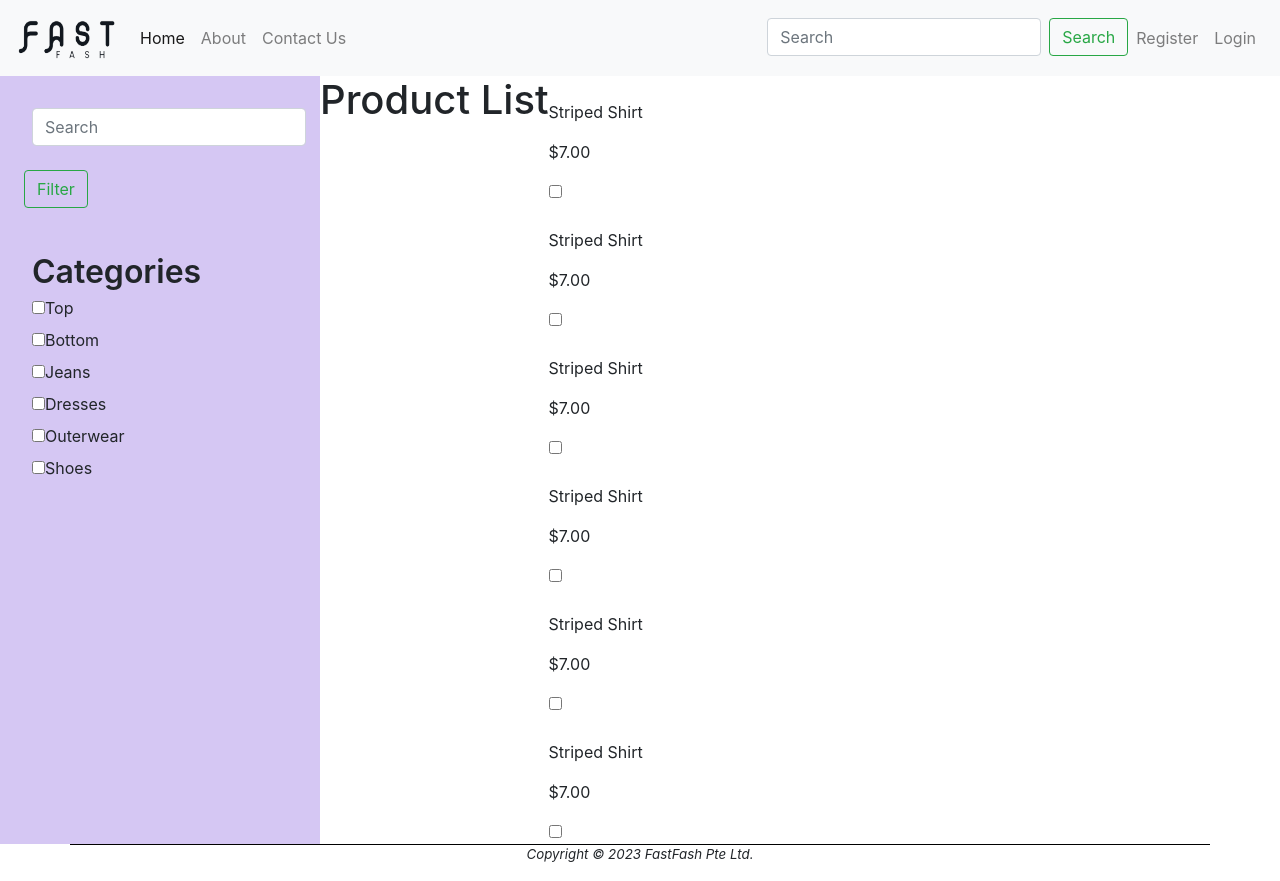
After one commit to ivanpyw1999/INF1005Websys, a PHP site: page /Pages/ProductList.php in a window 1280 px wide. The commit adds this page. Run offline with PHP 8.4, Linux system fonts and the light colour scheme.

Commit message:
added product page

```diff
--- /dev/null
+++ b/INF1005Project/Pages/ProductList.php
@@ -0,0 +1,326 @@
+<!DOCTYPE html>
+<!--
+Click nbfs://nbhost/SystemFileSystem/Templates/Licenses/license-default.txt to change this license
+Click nbfs://nbhost/SystemFileSystem/Templates/Other/html.html to edit this template
+-->
+<html lang="en">
+    <head>
+        <link rel="stylesheet"
+              href="https://stackpath.bootstrapcdn.com/bootstrap/4.4.1/css/bootstrap.min.css"
+              integrity=
+              "sha384-Vkoo8x4CGsO3+Hhxv8T/Q5PaXtkKtu6ug5TOeNV6gBiFeWPGFN9MuhOf23Q9Ifjh"
+              crossorigin="anonymous">
+
+        <link rel="stylesheet" href="css/main.css">
+        <link rel="stylesheet" href="../css/products.css">
+        <!--jQuery-->
+        <script defer
+                src="https://code.jquery.com/jquery-3.4.1.min.js"
+                integrity="sha256-CSXorXvZcTkaix6Yvo6HppcZGetbYMGWSFlBw8HfCJo="
+                crossorigin="anonymous">
+        </script>
+        <!--Bootstrap JS-->
+        <script defer
+                src="https://stackpath.bootstrapcdn.com/bootstrap/4.4.1/js/bootstrap.bundle.min.js"
+                integrity="sha384-6khuMg9gaYr5AxOqhkVIODVIvm9ynTT5J4V1cfthmT+emCG6yVmEZsRHdxlotUnm"
+                crossorigin="anonymous">
+        </script>
+        <!-- Custom JS -->
+        <script defer src="js/main.js"></script>
+
+        <title>FastFash</title>
+        <meta charset="UTF-8">
+        <meta name="viewport" content="width=device-width, initial-scale=1.0">
+    </head>
+
+    <body>
+        <?php
+        include "nav.inc.php";
+        ?>
+
+
+
+        <main class ="productlistmain">
+            <div class='productlistdiv'>
+
+                <div class="productbodydiv">
+                    <div class="productfilterdiv">
+                        <div class="searchfilterdiv">
+                            <form class="form-inline searchfilterform">
+                                <div class="searchinputdiv">
+                                    <input class="form-control mr-sm-2 searchinput" type="search" placeholder="Search" aria-label="Search">
+                                </div>
+                                <div class="searchbtndiv">
+                                    <button class="btn btn-outline-success my-2 my-sm-0 searchbtn" type="submit">Filter</button>
+                                </div>
+
+
+                            </form>
+                        </div>
+
+                        <div class="filtersdiv">
+                            <div class="filtercatdiv">
+                                <div class="filtercattxtdiv">
+                                    <p class="filtercattxt">Categories</p>
+                                </div>
+
+                                <div class="filtercatcheckdiv">
+                                    <form class="filtercatcheck">
+
+                                        <div class="filtercatoptiondiv">
+                                            <div class="filtercatboxdiv">
+                                                <input class="filtercatoption" type="checkbox">
+                                            </div>
+                                            <div class="filterboxtxtdiv">
+                                                <label class="filterboxtxt">Top</label>
+                                            </div>
+
+                                        </div>
+
+                                        <div class="filtercatoptiondiv">
+                                            <div class="filtercatboxdiv">
+                                                <input class="filtercatoption" type="checkbox">
+                                            </div>
+                                            <div class="filterboxtxtdiv">
+                                                <label class="filterboxtxt">Bottom</label>
+                                            </div>
+
+                                        </div>
+
+                                        <div class="filtercatoptiondiv">
+                                            <div class="filtercatboxdiv">
+                                                <input class="filtercatoption" type="checkbox">
+                                            </div>
+                                            <div class="filterboxtxtdiv">
+                                                <label class="filterboxtxt">Jeans</label>
+                                            </div>
+
+                                        </div>
+
+                                        <div class="filtercatoptiondiv">
+                                            <div class="filtercatboxdiv">
+                                                <input class="filtercatoption" type="checkbox">
+                                            </div>
+                                            <div class="filterboxtxtdiv">
+                                                <label class="filterboxtxt">Dresses</label>
+                                            </div>
+
+                                        </div>
+
+                                        <div class="filtercatoptiondiv">
+                                            <div class="filtercatboxdiv">
+                                                <input class="filtercatoption" type="checkbox">
+                                            </div>
+                                            <div class="filterboxtxtdiv">
+                                                <label class="filterboxtxt">Outerwear</label>
+                                            </div>
+
+                                        </div>
+
+                                        <div class="filtercatoptiondiv">
+                                            <div class="filtercatboxdiv">
+                                                <input class="filtercatoption" type="checkbox">
+                                            </div>
+                                            <div class="filterboxtxtdiv">
+                                                <label class="filterboxtxt">Shoes</label>
+                                            </div>
+
+                                        </div>
+                                    </form>
+
+                                </div>
+
+                            </div>
+                        </div>
+                    </div>
+                    <div class="productlistdiv">
+                        <div class="productheaderdiv">
+                            <h1 class="productheader">Product List</h1>
+                        </div>
+                        <div class="productlistwrapper">
+
+                            <div class="productcarddiv">
+                                <div class="productimgdiv">
+                                    <img src-="../Images/categories/stripedtop.png" class="productimg">
+                                </div>
+
+                                <div class-="productcardcontent">
+                                    <div class="productcardleft">
+                                        <div class="productnamediv">
+                                            <p class="productname">
+                                                Striped Shirt
+                                            </p>
+                                        </div>
+
+                                        <div class="productcostdiv">
+                                            <p class="productcost">
+                                                $7.00
+                                            </p>
+                                        </div>
+                                    </div>
+                                    <div class="productcardright">
+                                        <div class="productsavebtndiv">
+                                            <input class="productsavebtn" type="checkbox" name="productsave">
+                                        </div>
+                                    </div>
+                                </div>
+
+                            </div>
+
+                                                        <div class="productcarddiv">
+                                <div class="productimgdiv">
+                                    <img src-="../Images/categories/stripedtop.png" class="productimg">
+                                </div>
+
+                                <div class-="productcardcontent">
+                                    <div class="productcardleft">
+                                        <div class="productnamediv">
+                                            <p class="productname">
+                                                Striped Shirt
+                                            </p>
+                                        </div>
+
+                                        <div class="productcostdiv">
+                                            <p class="productcost">
+                                                $7.00
+                                            </p>
+                                        </div>
+                                    </div>
+                                    <div class="productcardright">
+                                        <div class="productsavebtndiv">
+                                            <input class="productsavebtn" type="checkbox" name="productsave">
+                                        </div>
+                                    </div>
+                                </div>
+
+                            </div>
+
+                                                        <div class="productcarddiv">
+                                <div class="productimgdiv">
+                                    <img src-="../Images/categories/stripedtop.png" class="productimg">
+                                </div>
+
+                                <div class-="productcardcontent">
+                                    <div class="productcardleft">
+                                        <div class="productnamediv">
+                                            <p class="productname">
+                                                Striped Shirt
+                                            </p>
+                                        </div>
+
+                                        <div class="productcostdiv">
+                                            <p class="productcost">
+                                                $7.00
+                                            </p>
+                                        </div>
+                                    </div>
+                                    <div class="productcardright">
+                                        <div class="productsavebtndiv">
+                                            <input class="productsavebtn" type="checkbox" name="productsave">
+                                        </div>
+                                    </div>
+                                </div>
+
+                            </div>
+
+                                                        <div class="productcarddiv">
+                                <div class="productimgdiv">
+                                    <img src-="../Images/categories/stripedtop.png" class="productimg">
+                                </div>
+
+                                <div class-="productcardcontent">
+                                    <div class="productcardleft">
+                                        <div class="productnamediv">
+                                            <p class="productname">
+                                                Striped Shirt
+                                            </p>
+                                        </div>
+
+                                        <div class="productcostdiv">
+                                            <p class="productcost">
+                                                $7.00
+                                            </p>
+                                        </div>
+                                    </div>
+                                    <div class="productcardright">
+                                        <div class="productsavebtndiv">
+                                            <input class="productsavebtn" type="checkbox" name="productsave">
+                                        </div>
+                                    </div>
+                                </div>
+
+                            </div>
+
+                                                        <div class="productcarddiv">
+                                <div class="productimgdiv">
+                                    <img src-="../Images/categories/stripedtop.png" class="productimg">
+                                </div>
+
+                                <div class-="productcardcontent">
+                                    <div class="productcardleft">
+                                        <div class="productnamediv">
+                                            <p class="productname">
+                                                Striped Shirt
+                                            </p>
+                                        </div>
+
+                                        <div class="productcostdiv">
+                                            <p class="productcost">
+                                                $7.00
+                                            </p>
+                                        </div>
+                                    </div>
+                                    <div class="productcardright">
+                                        <div class="productsavebtndiv">
+                                            <input class="productsavebtn" type="checkbox" name="productsave">
+                                        </div>
+                                    </div>
+                                </div>
+
+                            </div>
+
+                                                        <div class="productcarddiv">
+                                <div class="productimgdiv">
+                                    <img src-="../Images/categories/stripedtop.png" class="productimg">
+                                </div>
+
+                                <div class-="productcardcontent">
+                                    <div class="productcardleft">
+                                        <div class="productnamediv">
+                                            <p class="productname">
+                                                Striped Shirt
+                                            </p>
+                                        </div>
+
+                                        <div class="productcostdiv">
+                                            <p class="productcost">
+                                                $7.00
+                                            </p>
+                                        </div>
+                                    </div>
+                                    <div class="productcardright">
+                                        <div class="productsavebtndiv">
+                                            <input class="productsavebtn" type="checkbox" name="productsave">
+                                        </div>
+                                    </div>
+                                </div>
+
+                            </div>
+
+
+                        </div>
+                    </div>
+                </div>
+            </div>
+
+        </main>
+
+
+
+        <?php
+        include "footer.inc.php";
+        ?>
+
+    </body>
+
+</html>
--- a/INF1005Project/css/products.css
+++ b/INF1005Project/css/products.css
@@ -1,8 +1,84 @@
-/*
-Click nbfs://nbhost/SystemFileSystem/Templates/Licenses/license-default.txt to change this license
-Click nbfs://nbhost/SystemFileSystem/Templates/ClientSide/css.css to edit this template
-*/
-/*
-    Created on : 27 Mar 2023, 9:25:52 pm
-    Author     : fjtpn
-*/
+
+.productlistmain{
+    height: 100%;
+    width: 100vw;
+}
+
+.productlistdiv{
+    display: flex;
+    height: 100%;
+    width: 100vw;
+}
+
+.productbodydiv{
+    display: flex;
+    height: 100%;
+    width: 100%;
+}
+
+.productfilterdiv{
+    min-width: 20rem;
+    width: 30%;
+    background-color: #d5c7f3;
+
+}
+
+.searchfilterdiv{
+
+}
+
+
+.searchinputdiv{
+    padding: 1rem;
+    padding-bottom: 0.5rem;
+    padding-right: 0.5rem;
+}
+
+.searchbtndiv{
+    padding: 1rem;
+    padding-bottom: 0.5rem;
+    padding-left: 0.5rem;
+}
+
+.searchfilterform{
+    padding: 1rem;
+}
+
+.productlistdiv{
+    width: 70%;
+}
+
+.filtersdiv{
+    padding: 2rem;
+    padding-top: 1rem;
+}
+
+.filtercatdiv{
+
+}
+
+.filtercattxtdiv{
+    margin:0;
+}
+
+.filtercattxt{
+    margin:0;
+    font-size: 2rem;
+    font-weight: 600;
+}
+
+.filtercatcheckdiv{
+
+}
+
+.filtercatcheck{
+
+}
+
+.filtercatoptiondiv{
+    display: flex;
+}
+
+.filtercatoption{
+
+}
--- /dev/null
+++ b/INF1005Project/js/productlist.js
@@ -0,0 +1,4 @@
+/*
+ * Click nbfs://nbhost/SystemFileSystem/Templates/Licenses/license-default.txt to change this license
+ * Click nbfs://nbhost/SystemFileSystem/Templates/ClientSide/javascript.js to edit this template
+ */
```
